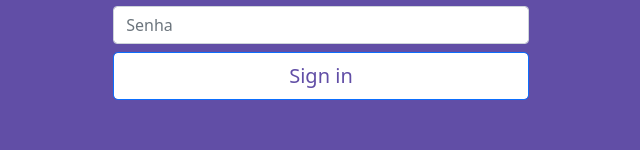
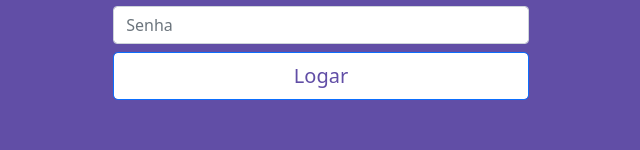
Before and after one commit to estelson/eventos, a React (Create React App) app: page /login in a window 1280 px wide. Shown: the part 355-505 px from the top of the page, without its empty margins (319-959 px from the left). Built offline with nearby package versions, Linux system fonts and the light colour scheme.

Commit message:
7. Autenticação de usuário com Firebase

```diff
--- a/src/config/firebase.js
+++ b/src/config/firebase.js
@@ -1,4 +1,4 @@
-import firebase from 'firebase';
+import firebase from 'firebase/compat/app';
 
 const firebaseConfig = {
     apiKey: "AIzaSyCjfwlBsER3VyEniH1mnaYQV4S6ty0xUDk",
--- a/src/view/login/index.js
+++ b/src/view/login/index.js
@@ -1,7 +1,25 @@
-import React from 'react';
+import React, {useState} from 'react';
 import './login.css';
+import firebase from '../../config/firebase';
+import 'firebase/compat/auth';
 
 function Login() {
+    /**
+     * Se você quer escrever um componente de função e perceber que precisa adicionar algum estado a ele.
+     * Em resumo... guarda estados dos componentes que utilizam funções.
+     * React Hooks
+     */
+    const[email, setEmail] = useState();
+    const[senha, setSenha] = useState();
+
+    function logar() {
+        firebase.auth().signInWithEmailAndPassword(email, senha).then(resultado => {
+            alert("Usuário logado");
+        }).catch(erro =>{
+            alert(erro);
+        });
+    }
+
     return (
         <div className="login-content d-flex align-items-center">
             <form className="form-signin mx-auto">
@@ -10,10 +28,10 @@
                     <h1 className="h3 mb-3 font-weight-normal text-white font-weight-bold">Login</h1>
                 </div>
 
-                <input type="email" id="inputEmail" class="form-control my-2" placeholder="Email" />
-                <input type="password" id="inputPassword" class="form-control my-2" placeholder="Senha" />
+                <input onChange={e => setEmail(e.target.value)} type="email" id="inputEmail" class="form-control my-2" placeholder="Email" />
+                <input onChange={e => setSenha(e.target.value)} type="password" id="inputPassword" class="form-control my-2" placeholder="Senha" />
 
-                <button class="form-control btn btn-lg btn-primary btn-block btn-login" type="submit">Sign in</button>
+                <button onClick={logar} class="form-control btn btn-lg btn-primary btn-block btn-login" type="button">Logar</button>
 
                 <div className="msg-login text-white text-center my-5">
                     <span><strong>WoW!</strong> Você está conectado! &#128526;</span>
```
